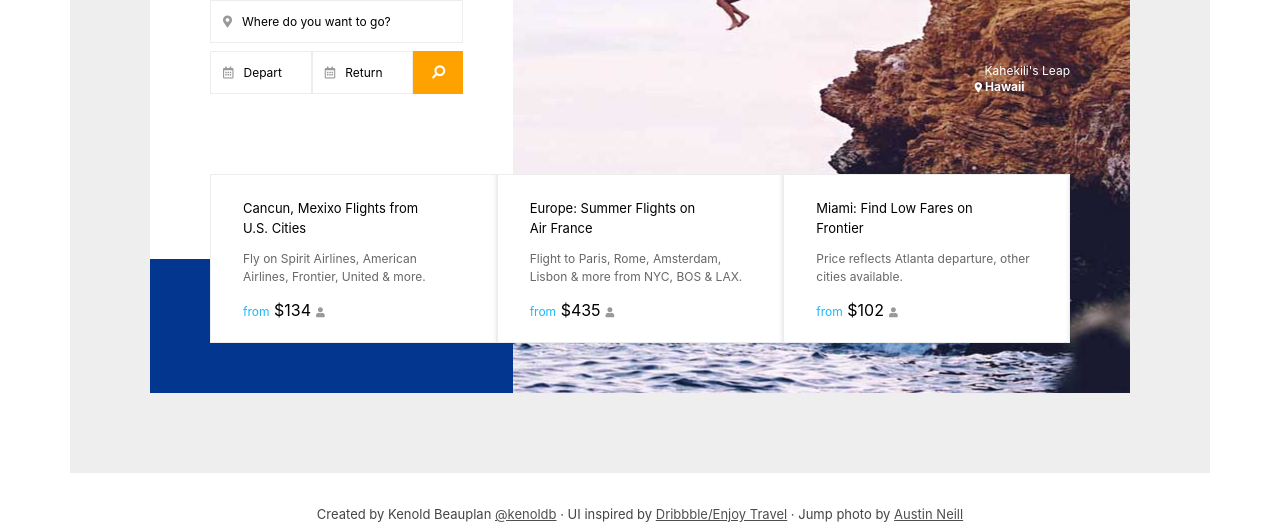
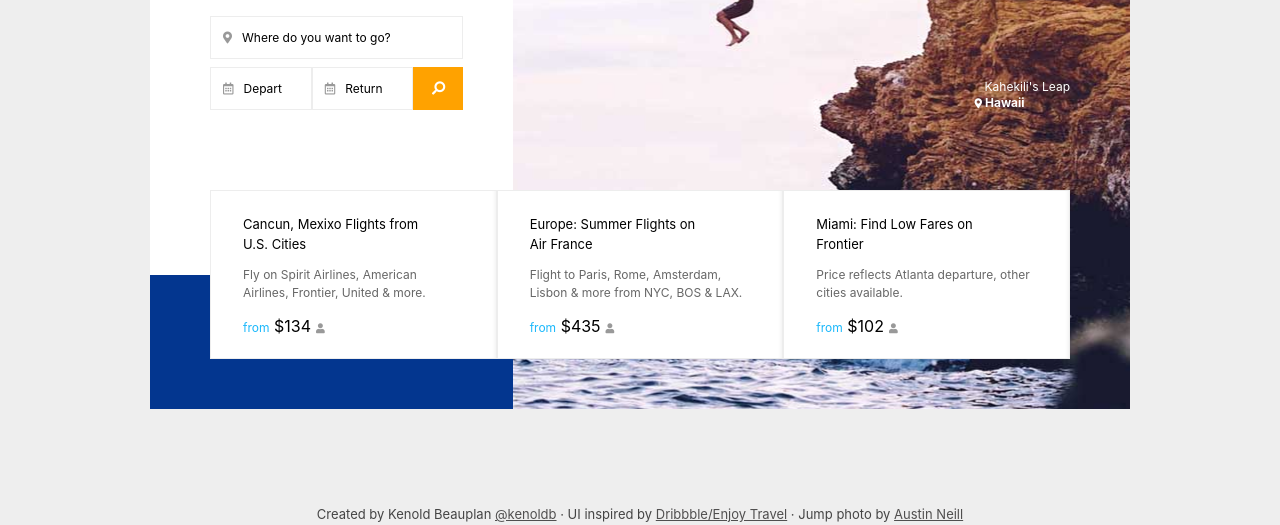
Before and after one commit to kenold/enjoy-travel, a website: page index.html in a window 1280 px wide. Shown: the part 334-859 px from the top of the page. Drawn offline with nearby package versions, Linux system fonts and the light colour scheme; a web font is replaced by a local one.

Commit message:
update bg and margin

```diff
--- a/sass/main.scss
+++ b/sass/main.scss
@@ -18,8 +18,9 @@ html, body {
 }
 
 body {
-  font-family: $ss-font;
-  margin: 0;
+    background-color: var(--box-color);
+    font-family: $ss-font;
+    margin: 1rem 0;
 }
 a {
     color: var(--base-color);
@@ -29,7 +30,6 @@ img {
   width: 100%;
 }
 .wrapper {
-    background-color: #fff;
     padding: 2rem;
 }
 $side-gap: 60px;
@@ -117,6 +117,7 @@ $gap: 50px;
             border: none;
             color: #fff;
             cursor: pointer;
+            transition: all 200ms;
             &:hover {
                 background-color: #d88a04;
             }
@@ -183,7 +184,7 @@ $gap: 50px;
     @include font-size(13);
     line-height: 1.5;
     text-align: center;
-    margin: 2rem 0;
+    margin: 1rem 0;
     padding: 0 1rem;
     a {
         color: rgb(80, 79, 79);
@@ -199,7 +200,6 @@ $gap: 50px;
 
 @media (min-width: 60rem) {
     .wrapper {
-        background-color: var(--box-color);
         max-width: 980px;
         margin: 0 auto;
         padding: 5rem;
```
Also changed, not shown: css/style.css.
